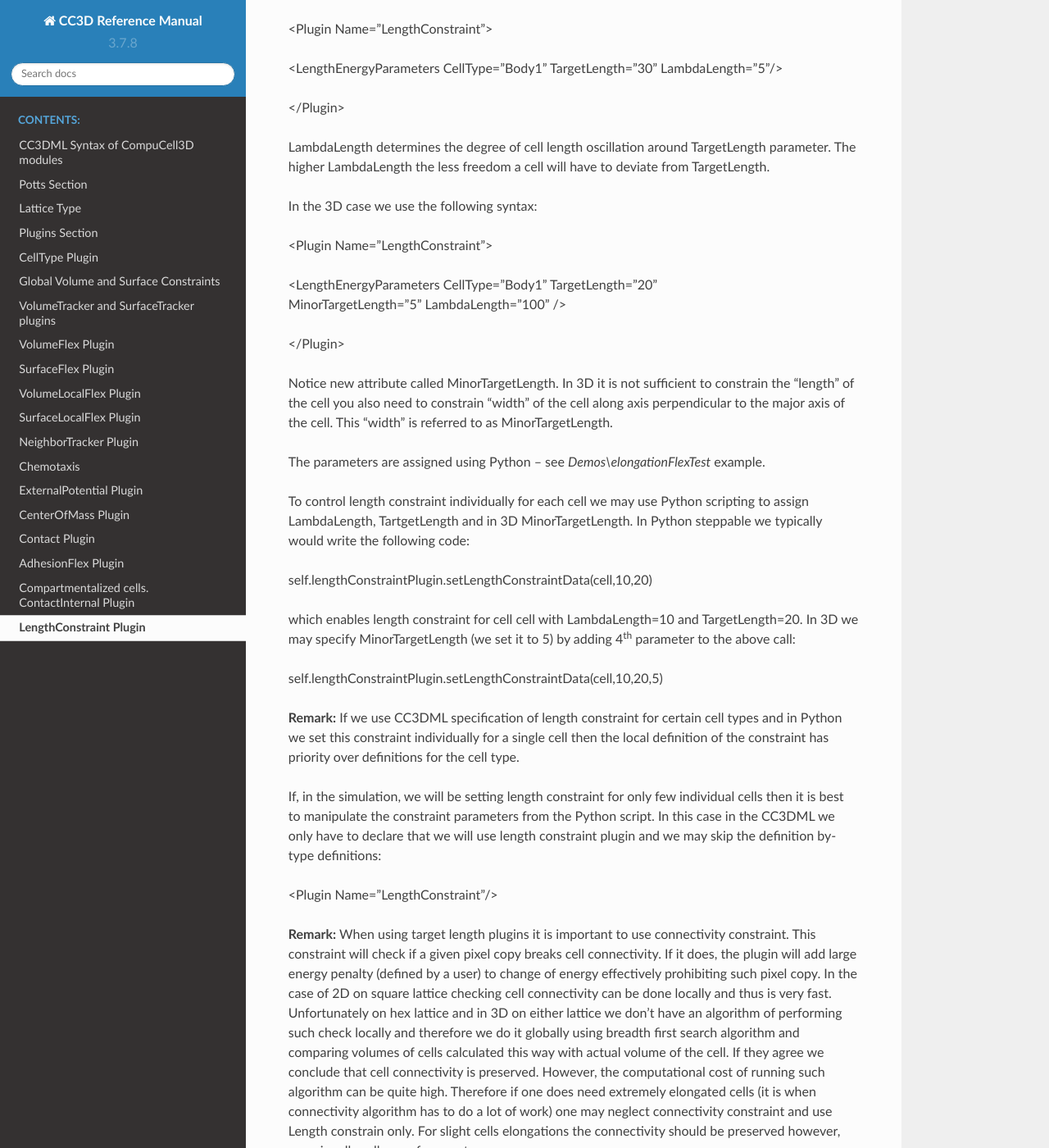
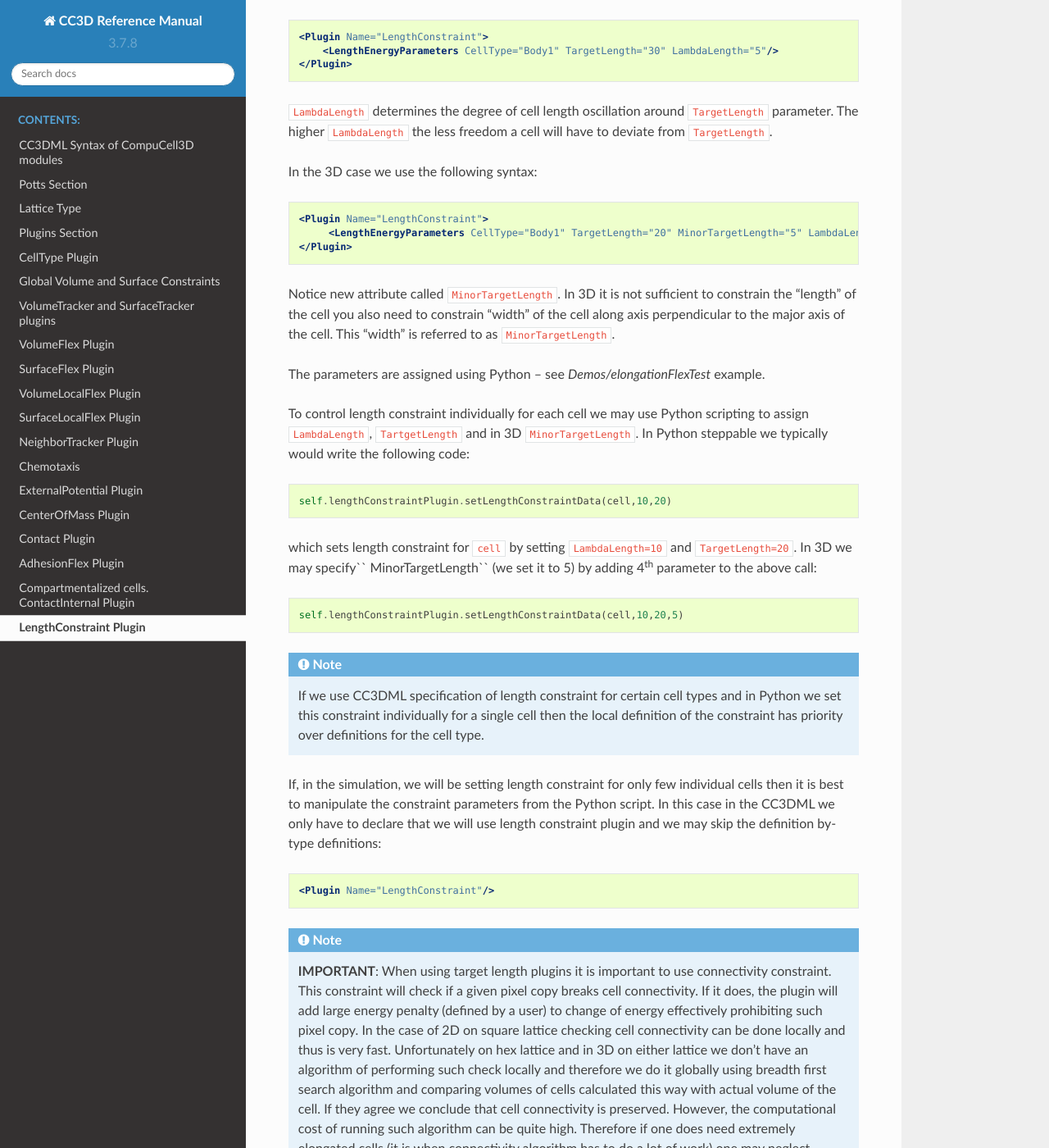
Before and after one commit to CompuCell3D/CompuCell3DReferenceManual, a Sphinx documentation site: the page built from docs/length_constraint.rst, in a window 1280 px wide and 1400 px high, scrolled down 304 px. Shown: the whole window at 82% size. Built offline with Sphinx 7.4.7 and the Read the Docs theme 2.0.0, drawn with Linux system fonts in a browser that asks for light colours; some of the changed text lies outside the part shown.

Commit message:
added length constraint

```diff
--- a/docs/length_constraint.rst
+++ b/docs/length_constraint.rst
@@ -10,52 +10,55 @@ and subsequent remodeling” Developmental Biology **289** (2006) 44-54).
 This plugin is usually used in conjunction with Connectivity Plugin or
 ConnectivityGlobal Plugin. The syntax is as follows:
 
+.. code-block:: xml
 
-<Plugin Name="LengthConstraint">
+    <Plugin Name="LengthConstraint">
+        <LengthEnergyParameters CellType="Body1" TargetLength="30" LambdaLength="5"/>
+    </Plugin>
 
-<LengthEnergyParameters CellType="Body1" TargetLength="30"
-LambdaLength="5"/>
-
-</Plugin>
-
-LambdaLength determines the degree of cell length oscillation around
-TargetLength parameter. The higher LambdaLength the less freedom a cell
-will have to deviate from TargetLength.
+``LambdaLength`` determines the degree of cell length oscillation around
+``TargetLength`` parameter. The higher ``LambdaLength`` the less freedom a cell
+will have to deviate from ``TargetLength``.
 
 In the 3D case we use the following syntax:
 
-<Plugin Name="LengthConstraint">
+.. code-block:: xml
 
-| <LengthEnergyParameters CellType="Body1" TargetLength="20"
-| MinorTargetLength="5" LambdaLength="100" />
+    <Plugin Name="LengthConstraint">
+         <LengthEnergyParameters CellType="Body1" TargetLength="20" MinorTargetLength="5" LambdaLength="100" />
+    </Plugin>
 
-</Plugin>
 
-Notice new attribute called MinorTargetLength. In 3D it is not
+Notice new attribute called ``MinorTargetLength``. In 3D it is not
 sufficient to constrain the "length" of the cell you also need to
 constrain "width" of the cell along axis perpendicular to the major axis
-of the cell. This "width" is referred to as MinorTargetLength.
+of the cell. This "width" is referred to as ``MinorTargetLength``.
 
-The parameters are assigned using Python – see
-*Demos\\elongationFlexTest* example.
+The parameters are assigned using Python – see *Demos/elongationFlexTest* example.
 
 To control length constraint individually for each cell we may use
-Python scripting to assign LambdaLength, TartgetLength and in 3D
-MinorTargetLength. In Python steppable we typically would write the
+Python scripting to assign ``LambdaLength``, ``TartgetLength`` and in 3D
+``MinorTargetLength``. In Python steppable we typically would write the
 following code:
 
-self.lengthConstraintPlugin.setLengthConstraintData(cell,10,20)
+.. code-block:: python
 
-which enables length constraint for cell cell with LambdaLength=10 and
-TargetLength=20. In 3D we may specify MinorTargetLength (we set it to 5)
+    self.lengthConstraintPlugin.setLengthConstraintData(cell,10,20)
+
+which sets length constraint for ``cell`` by setting ``LambdaLength=10`` and
+``TargetLength=20``. In 3D we may specify`` MinorTargetLength`` (we set it to 5)
 by adding 4\ :sup:`th` parameter to the above call:
 
-self.lengthConstraintPlugin.setLengthConstraintData(cell,10,20,5)
+.. code-block:: python
 
-**Remark:** If we use CC3DML specification of length constraint for
-certain cell types and in Python we set this constraint individually for
-a single cell then the local definition of the constraint has priority
-over definitions for the cell type.
+    self.lengthConstraintPlugin.setLengthConstraintData(cell,10,20,5)
+
+.. note::
+
+    If we use CC3DML specification of length constraint for
+    certain cell types and in Python we set this constraint individually for
+    a single cell then the local definition of the constraint has priority
+    over definitions for the cell type.
 
 If, in the simulation, we will be setting length constraint for only few
 individual cells then it is best to manipulate the constraint parameters
@@ -63,22 +66,26 @@ from the Python script. In this case in the CC3DML we only have to
 declare that we will use length constraint plugin and we may skip the
 definition by-type definitions:
 
-<Plugin Name="LengthConstraint"/>
+.. code-block:: xml
 
-**Remark:** When using target length plugins it is important to use
-connectivity constraint. This constraint will check if a given pixel
-copy breaks cell connectivity. If it does, the plugin will add large
-energy penalty (defined by a user) to change of energy effectively
-prohibiting such pixel copy. In the case of 2D on square lattice
-checking cell connectivity can be done locally and thus is very fast.
-Unfortunately on hex lattice and in 3D on either lattice we don’t have
-an algorithm of performing such check locally and therefore we do it
-globally using breadth first search algorithm and comparing volumes of
-cells calculated this way with actual volume of the cell. If they agree
-we conclude that cell connectivity is preserved. However, the
-computational cost of running such algorithm can be quite high.
-Therefore if one does need extremely elongated cells (it is when
-connectivity algorithm has to do a lot of work) one may neglect
-connectivity constraint and use Length constrain only. For slight cells
-elongations the connectivity should be preserved however, occasionally
-cells may fragment.
+    <Plugin Name="LengthConstraint"/>
+
+.. note::
+
+    **IMPORTANT**: When using target length plugins it is important to use
+    connectivity constraint. This constraint will check if a given pixel
+    copy breaks cell connectivity. If it does, the plugin will add large
+    energy penalty (defined by a user) to change of energy effectively
+    prohibiting such pixel copy. In the case of 2D on square lattice
+    checking cell connectivity can be done locally and thus is very fast.
+    Unfortunately on hex lattice and in 3D on either lattice we don’t have
+    an algorithm of performing such check locally and therefore we do it
+    globally using breadth first search algorithm and comparing volumes of
+    cells calculated this way with actual volume of the cell. If they agree
+    we conclude that cell connectivity is preserved. However, the
+    computational cost of running such algorithm can be quite high.
+    Therefore if one does need extremely elongated cells (it is when
+    connectivity algorithm has to do a lot of work) one may neglect
+    connectivity constraint and use Length constrain only. For slight cells
+    elongations the connectivity should be preserved however, occasionally
+    cells may fragment.
```
